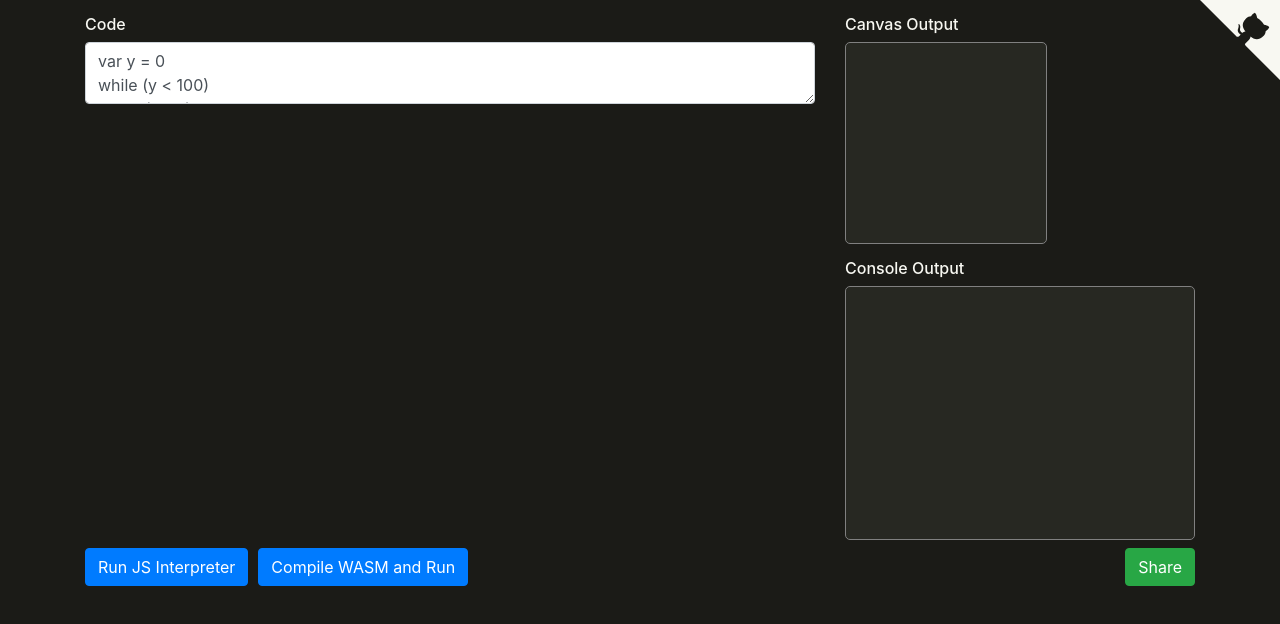
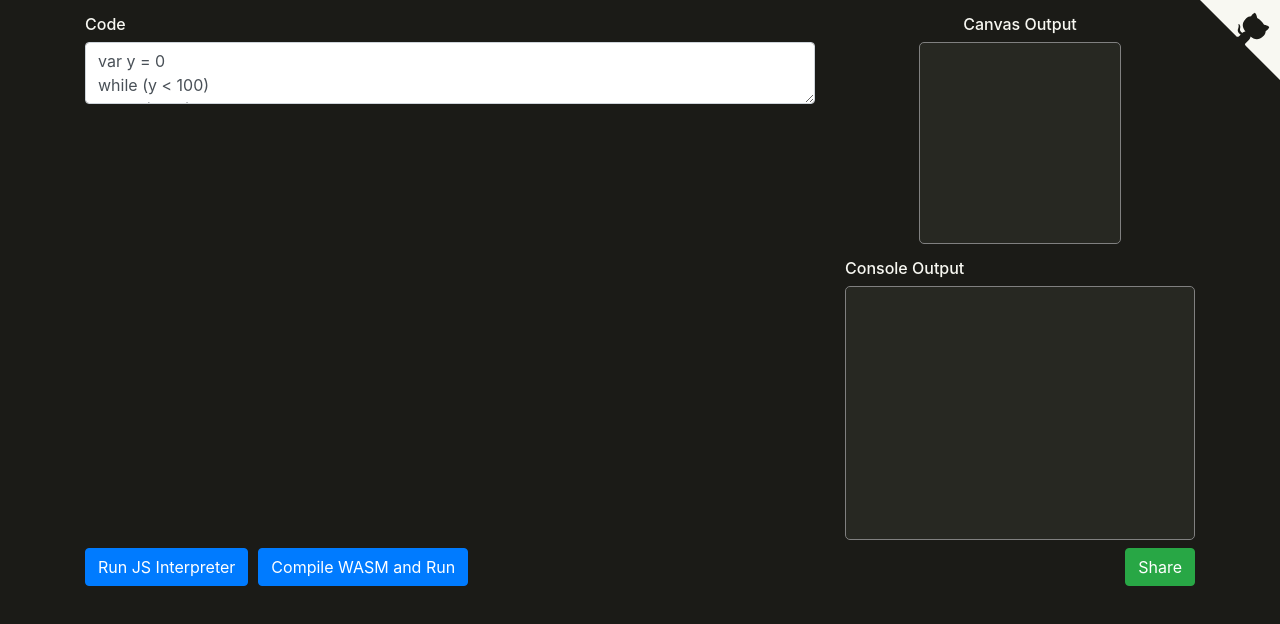
Before and after one commit to dominikrys/schism, a website: page web/index.html in a window 1280 px wide. Drawn offline with nearby package versions, Linux system fonts and the light colour scheme.

Commit message:
Horizontally center canvas output

```diff
--- a/web/index.html
+++ b/web/index.html
@@ -91,7 +91,7 @@ endwhile
             </div>
             <div class="col">
                 <div class="output-element">
-                    <h6>Canvas Output</h6>
+                    <h6 class="text-center">Canvas Output</h6>
                     <canvas id="canvas" width="200" height="200" class="output-element-box"></canvas>
                 </div>
                 <div class="output-element">
--- a/web/main.css
+++ b/web/main.css
@@ -37,6 +37,8 @@ textarea {
 
 canvas {
   display: block;
+  margin-right: auto;
+  margin-left: auto;
 }
 
 #console-output {
```
Also changed, not shown: README.md.
